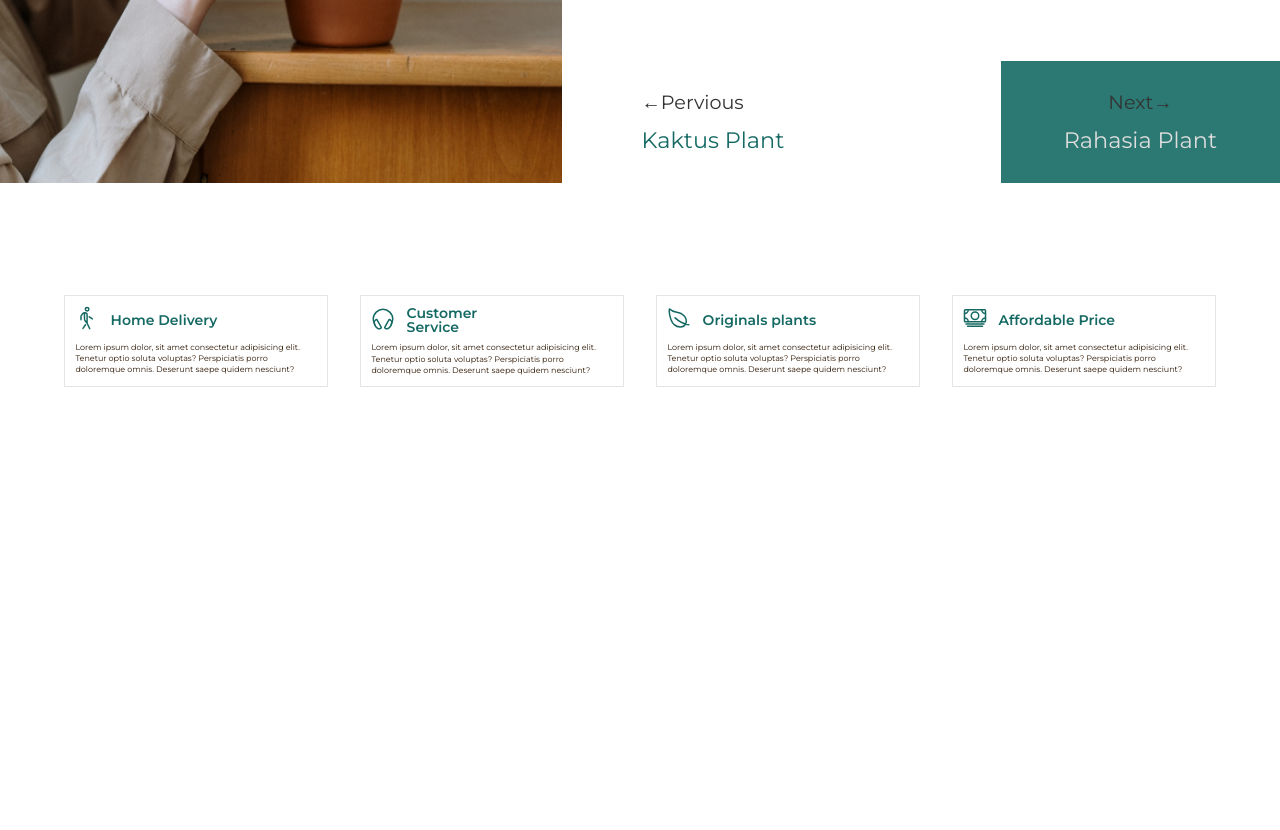
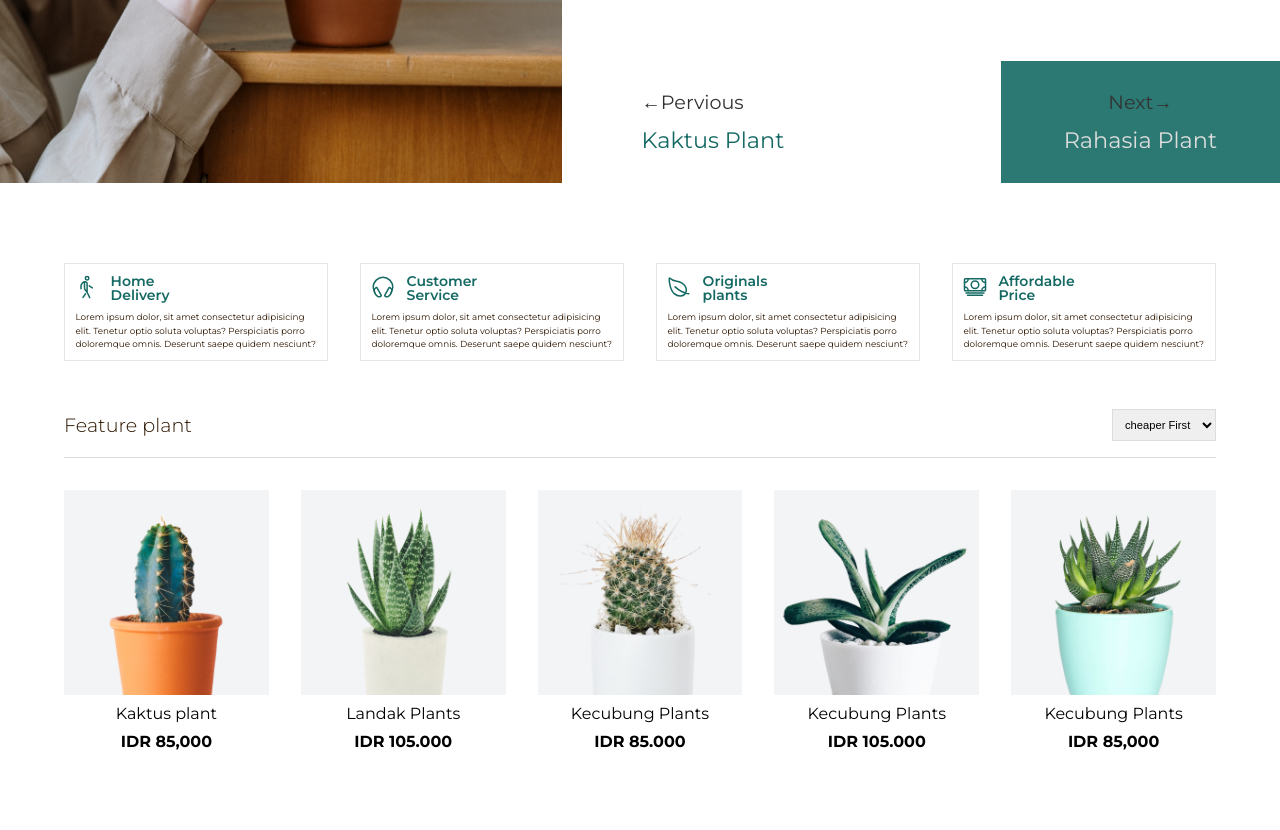
Before and after one commit to naveenkumar-gif/designs, a plain HTML site: page plantShop/green.html in a window 1280 px wide. Shown: the part 617-1447 px from the top of the page. Before the commit the page ends 1036 px from the top, so only its background shows below. Drawn offline with nearby package versions, Linux system fonts and the light colour scheme; a web font is replaced by a local one.

Commit message:
green.html

```diff
--- a/plantShop/green.css
+++ b/plantShop/green.css
@@ -71,7 +71,7 @@ span {
   align-items: center;
   justify-content: flex-end;
   gap: 1rem;
-  margin-bottom: 5rem;
+  margin-bottom: 4rem;
 }
 
 .img-box {
@@ -102,8 +102,11 @@ span {
   background-color: #156963;
 }
 /* ***************** */
+section {
+  padding-bottom: 3rem;
+}
 main {
-  padding: 2rem 4rem;
+  padding: 0rem 4rem;
 }
 .content {
   display: flex;
@@ -111,7 +114,7 @@ main {
   gap: 2rem;
 }
 .content-flex {
-  width: 65%;
+  width: 55%;
   display: flex;
   gap: 0.7rem;
   align-items: center;
@@ -131,7 +134,47 @@ main {
   line-height: 1;
 }
 .collection-para {
-  font-size: 0.5rem;
+  font-size: 0.55rem;
   color: #2c1500;
-  line-height: 1.4;
+  line-height: 1.5;
 }
+
+.Feature-flex {
+  display: flex;
+  align-items: center;
+  justify-content: space-between;
+  padding-bottom: 1rem;
+  border-bottom: 1px solid #ddd;
+}
+
+select {
+  border: none;
+  border: 1px solid #ddd;
+  padding: 0.5rem;
+  font-size: 0.7rem;
+}
+figure {
+  width: 100%;
+  height: 50%;
+  display: flex;
+  gap: 2rem;
+  align-items: center;
+  padding: 2rem 0;
+}
+
+.figure-box {
+  overflow: hidden;
+  transition: all 0.3s ease;
+}
+.figure-para {
+  text-align: center;
+  display: flex;
+  flex-direction: column;
+  gap: 0.75rem;
+  padding-top: 0.5rem;
+}
+
+.figure-box:hover {
+  transform: translateY(-10px);
+  /* transform: scale(1.1); */
+}
--- a/plantShop/green.html
+++ b/plantShop/green.html
@@ -112,6 +112,69 @@
           </p>
         </div>
       </section>
+      <section>
+        <ul class="Feature-flex">
+          <li class="para">Feature plant</li>
+          <li>
+            <select name="" id="">
+              <option value="plant-1">cheaper First</option>
+              <option value="plant-1">plant-1</option>
+              <option value="plant-1">plant-2</option>
+              <option value="plant-1">plant-3</option>
+              <option value="plant-1">plant-4</option>
+            </select>
+          </li>
+        </ul>
+        <figure>
+          <div>
+            <div class="figure-box">
+              <img src="./images/Mask Group (3).png" alt="mask Group" />
+            </div>
+            <div class="figure-para">
+              <p>Kaktus plant</p>
+              <p><strong>IDR 85,000</strong></p>
+            </div>
+          </div>
+          <div>
+            <div class="figure-box">
+              <img src="./images/Mask Group (4).png" alt="mask Group" />
+            </div>
+            <div class="figure-para">
+              <p>Landak Plants</p>
+              <p><strong> IDR 105.000</strong></p>
+            </div>
+          </div>
+          <div>
+            <div class="figure-box">
+              <img src="./images/Mask Group (5).png" alt="mask Group" />
+            </div>
+            <div class="figure-para">
+              <p>Kecubung Plants</p>
+              <p><strong>IDR 85.000</strong></p>
+            </div>
+          </div>
+          <div>
+            <div>
+              <div class="figure-box">
+                <img src="./images/Mask Group (6).png" alt="mask Group" />
+              </div>
+            </div>
+            <div class="figure-para">
+              <p>Kecubung Plants</p>
+              <p><strong>IDR 105.000</strong></p>
+            </div>
+          </div>
+          <div>
+            <div class="figure-box">
+              <img src="./images/Mask Group (7).png" alt="mask Group" />
+            </div>
+            <div class="figure-para">
+              <p>Kecubung Plants</p>
+              <p><strong>IDR 85,000</strong></p>
+            </div>
+          </div>
+        </figure>
+      </section>
     </main>
   </body>
 </html>
```
